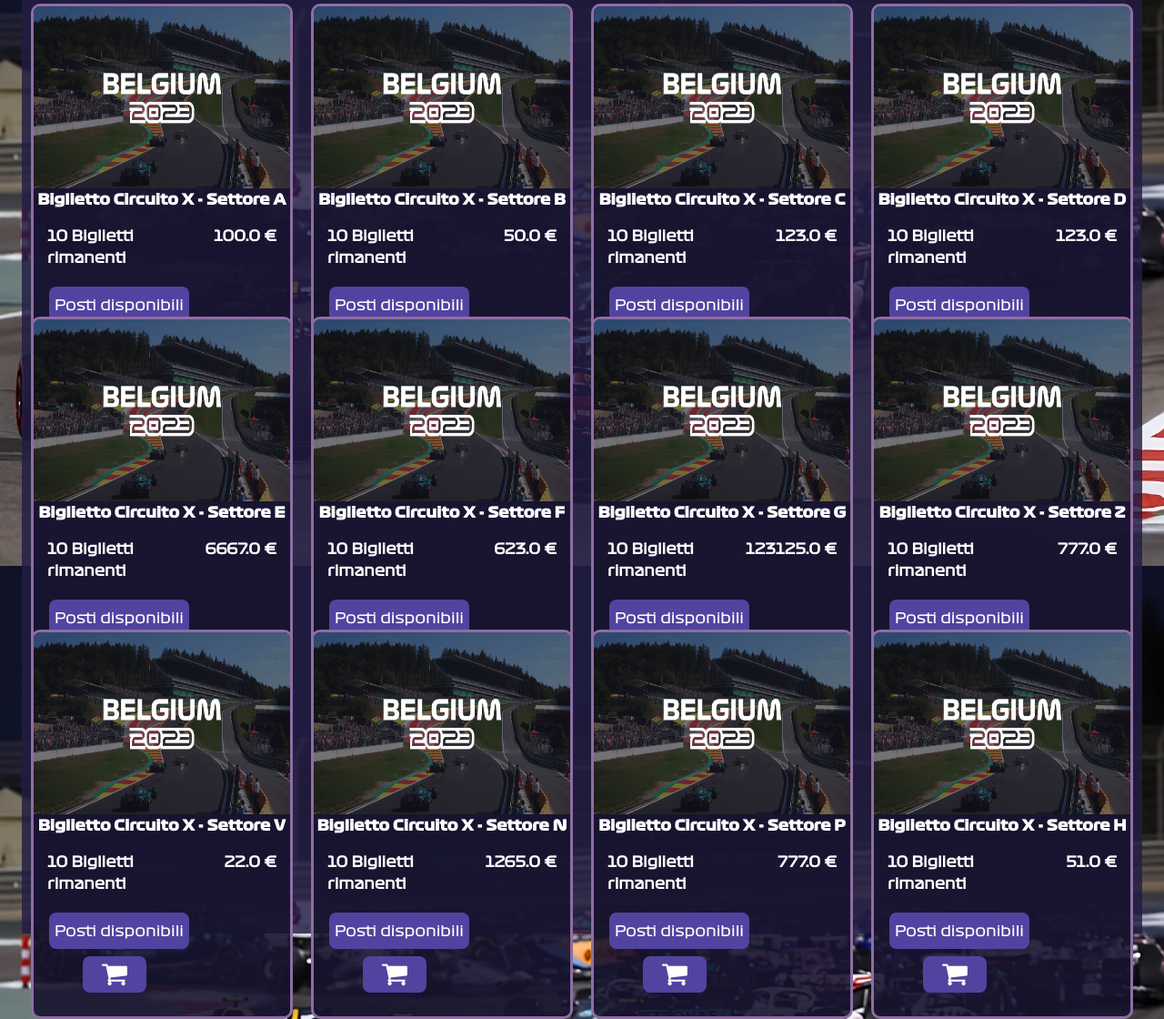
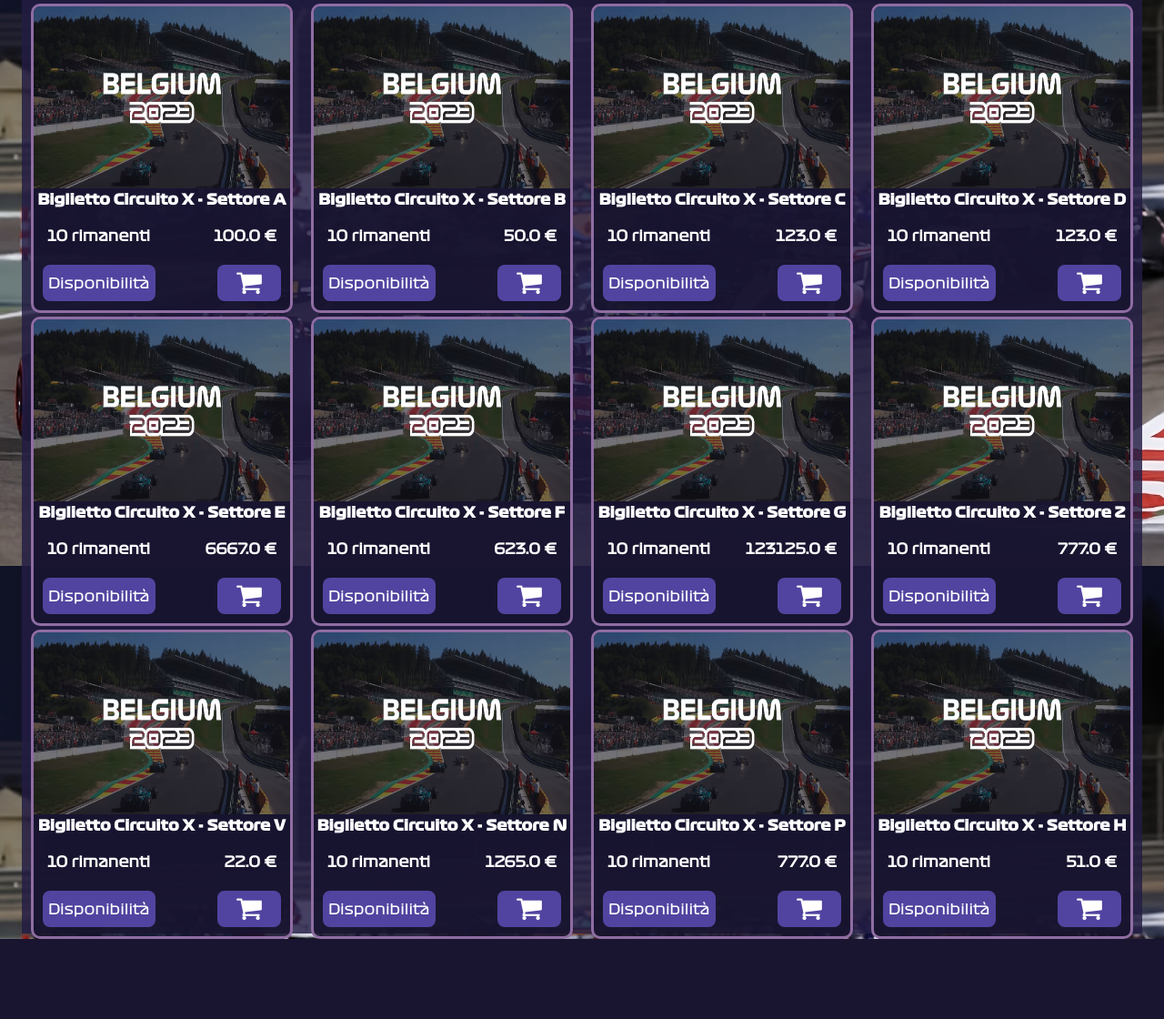
Before and after one commit to Anrighe/Progetto-Tecnologie-Web-2022-2023, a Django app: page /store/ in a window 1280 px wide. Shown: the part 178-1298 px from the top of the page at 91% size. After the commit the page ends 1210 px from the top, so only its background shows below. Run offline with Django 4.2, Linux system fonts and the light colour scheme; data comes from the database, SQL or seed files in the repository; both versions use the stored data as it was after the commit; some libraries are stand-ins or nearby versions.

Commit message:
fix on button placement

```diff
--- a/F1/templates/store/store.html
+++ b/F1/templates/store/store.html
@@ -72,15 +72,15 @@
                             </div>
 
                             <div class="row">
-                                <p class="col-6 " style="text-align: left;  left: 15px;">10 Biglietti rimanenti</p>
+                                <p class="col-6 " style="text-align: left;  left: 15px;">10 rimanenti</p>
 
                                 <p class="col-6" style="text-align: right;  right: 15px;">{{ tipologia_biglietto.prezzo }} €</p>
                             </div>
 
                             <div class="row">
-                                <p class="col-6">
-                                    <div class="dropdown f1-font-regular">
-                                        <button class="">Posti disponibili</button>
+                                <div class="col-6">
+                                    <div class="dropdown f1-font-regular ml-2">
+                                        <button class="">Disponibilità</button>
                                         <div class="dropdown-content" align="left">
                                             <a href="">Posto 1</a>
                                             <a href="">Posto 2</a>
@@ -88,17 +88,17 @@
                                             <a href="">Posto 4</a>
                                         </div>
                                     </div>
-                                </p>
+                                </div>
 
-                                <p class="col-6" style="text-align: right;">
+                                <div class="col-6" style="text-align: right;">
 
-                                        <a href="#" class=" f1-font-regular">
+                                        <a href="#" class=" f1-font-regular mr-2">
                                             <button class="f1-font-regular" style="width: 70px; height:40px;  margin-bottom: 10px;">
                                                 <i class="fa fa-shopping-cart" style="font-size: 30px;"></i>
                                             </button>
                                         </a>
 
-                                </p>
+                                </div>
                             </div>
 
 
```
Also changed, not shown: F1/db.sqlite3.
